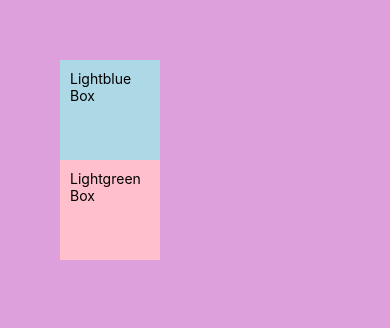
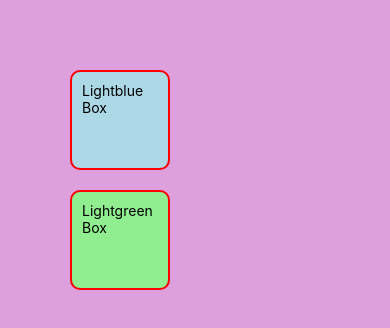
Before and after one commit to nishaanntt/reactNativeFDP, a React Native app: screen / in a window 390 px wide. Shown: the top 328 px of the page. Built offline with nearby package versions, Linux system fonts and the light colour scheme.

Commit message:
box model

```diff
--- a/App.js
+++ b/App.js
@@ -6,8 +6,7 @@ const App = () => {
 			<View style={[styles.box, styles.lightblueBg]}>
 				<Text>Lightblue Box</Text>
 			</View>
-			<View
-				style={[styles.box, styles.lightgreenBg, { backgroundColor: 'pink' }]}>
+			<View style={[styles.box, styles.lightgreenBg]}>
 				<Text>Lightgreen Box</Text>
 			</View>
 		</View>
@@ -24,8 +23,20 @@ const styles = StyleSheet.create({
 	},
 	box: {
 		width: 100,
+		// width: '25%',
 		height: 100,
+		// height: '25%',
 		padding: 10,
+		// paddingVertical: 20,
+		// paddingHorizontal: 10,
+		margin: 10,
+		// marginHorizontal: 15,
+		// marginVertical: 25,
+		// border: '2px solid red'
+		borderWidth: 2,
+		borderColor: 'red',
+		borderStyle: 'solid',
+		borderRadius: 10,
 	},
 	lightblueBg: {
 		backgroundColor: 'lightblue',
```
